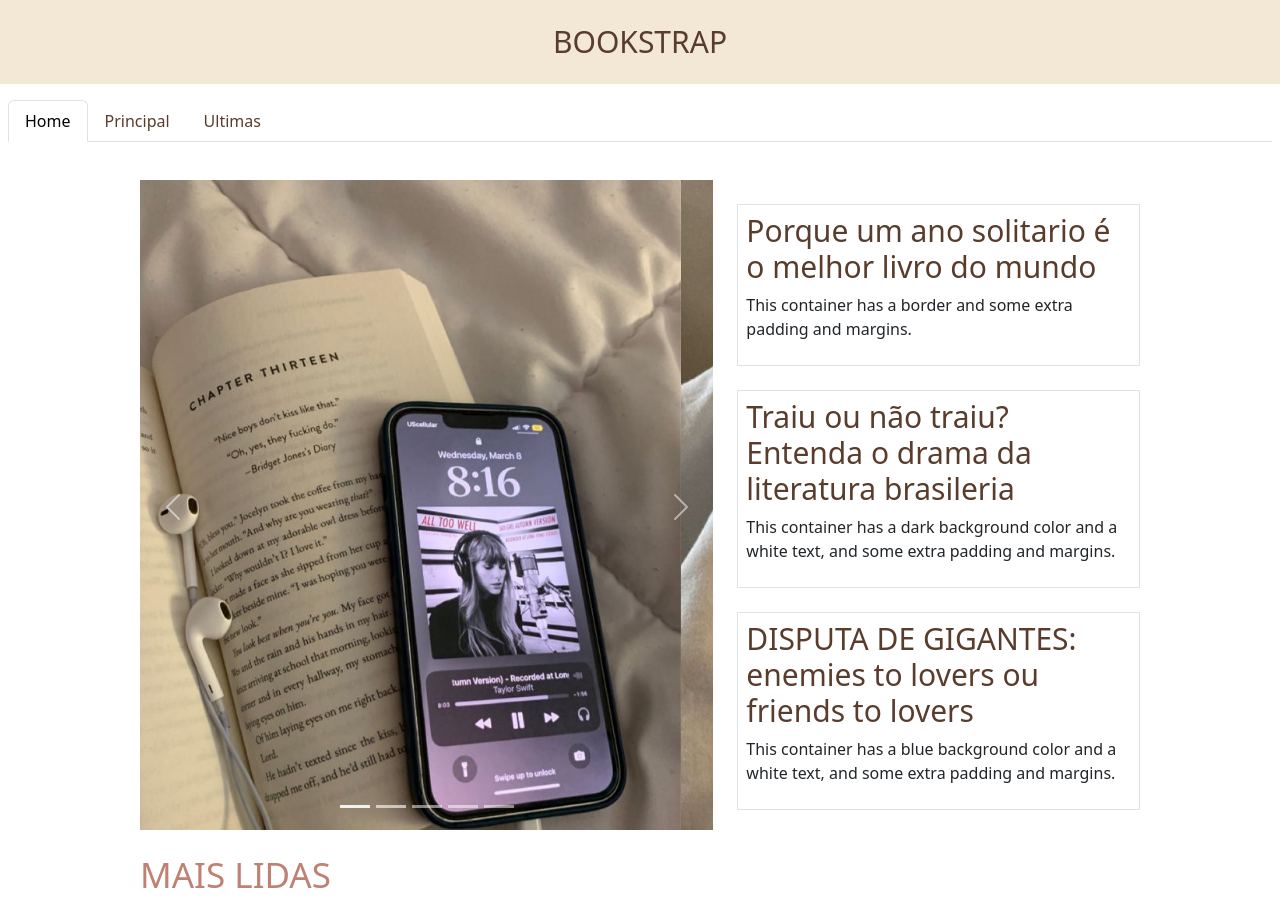
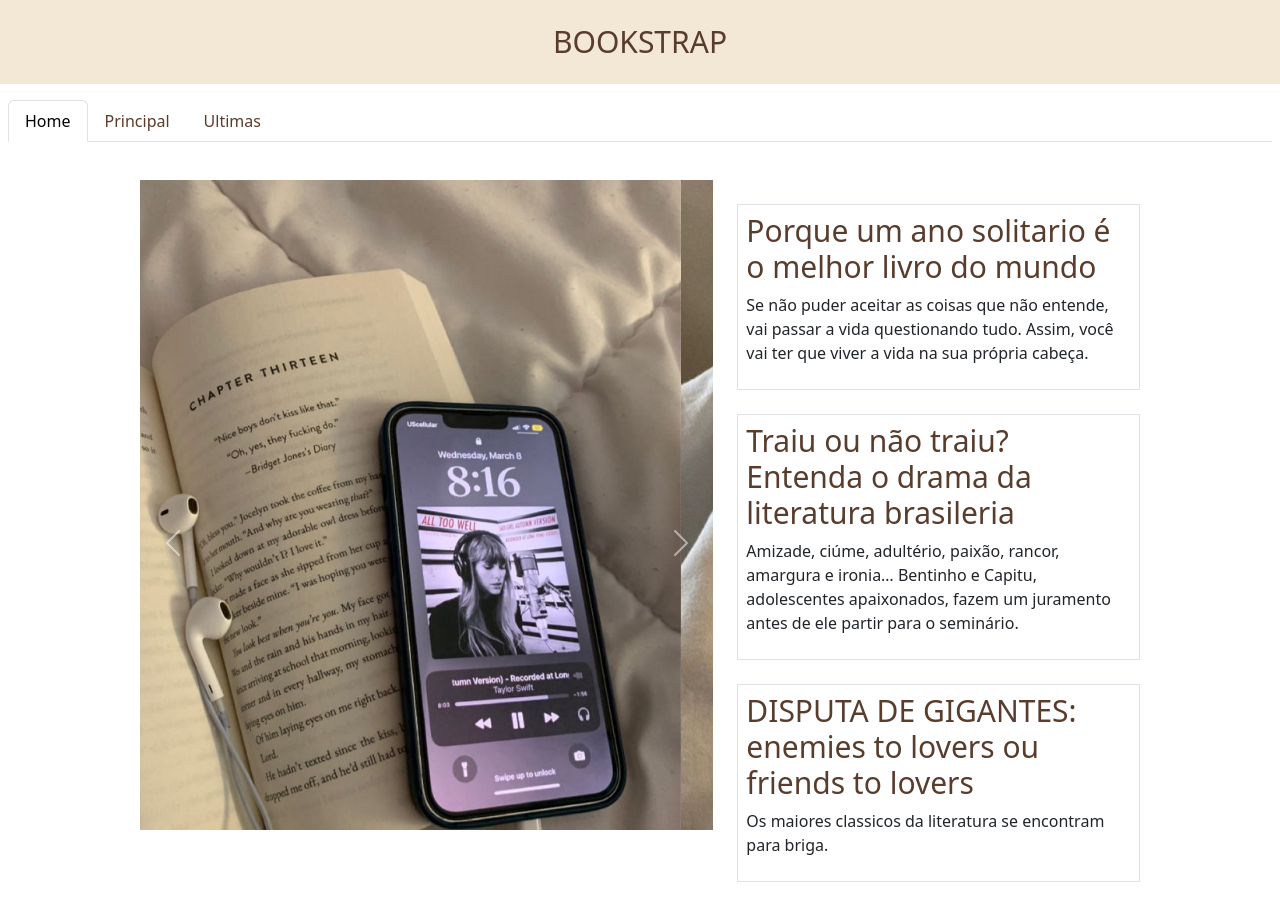
Before and after one commit to fujulia/bootstrap, a plain HTML site: page index.html in a window 1280 px wide. Shown: the top 899 px of the page. Drawn offline with nearby package versions, Linux system fonts and the light colour scheme.

Commit message:
site terminado

```diff
--- a/index.html
+++ b/index.html
@@ -70,17 +70,17 @@
   <div class="col-sm-5 col-12">
     <div class="container p-2 my-4 border">
       <h1>Porque um ano solitario é o melhor livro do mundo</h1>
-      <p>This container has a border and some extra padding and margins.</p>
+      <p>Se não puder aceitar as coisas que não entende, vai passar a vida questionando tudo. Assim, você vai ter que viver a vida na sua própria cabeça.</p>
     </div>
 
     <div class="container p-2 my-4 border">
       <h1>Traiu ou não traiu? Entenda o drama da literatura brasileria</h1>
-      <p>This container has a dark background color and a white text, and some extra padding and margins.</p>
+      <p>Amizade, ciúme, adultério, paixão, rancor, amargura e ironia… Bentinho e Capitu, adolescentes apaixonados, fazem um juramento antes de ele partir para o seminário.</p>
     </div>
 
     <div class="container p-2 my-4 border">
       <h1>DISPUTA DE GIGANTES: enemies to lovers ou friends to lovers</h1>
-      <p>This container has a blue background color and a white text, and some extra padding and margins.</p>
+      <p>Os maiores classicos da literatura se encontram para briga.</p>
     </div>
 
   </div>
@@ -162,7 +162,7 @@
       <div class="card mb-3 col-md-6 col-12" style="max-width: 540px;">
         <div class="row g-0">
           <div class="col-md-4">
-            <img src="imagens/livro8.jpeg" class="img-fluid rounded-start" alt="...">
+            <img src="imagens/Livro.jpeg" class="img-fluid rounded-start" alt="...">
           </div>
           <div class="col-md-8">
             <div class="card-body">
--- a/style.css
+++ b/style.css
@@ -58,6 +58,10 @@ section h1{
 footer{
     background-color: #F2E8D5;
 }
+
+.nav-link:hover{
+    color:#BF8173 ;
+}
 @media (max-width: 500px){
     .impor img{
         display: none;
```
Also changed, not shown: imagens/Livro as coisas que você só vê quando desacelera.jpeg (deleted), imagens/Livro.jpeg (added), imagens/Livros.jpeg (deleted), imagens/livro8.jpeg (deleted), imagens/o teorema katherine.jpeg (deleted).
